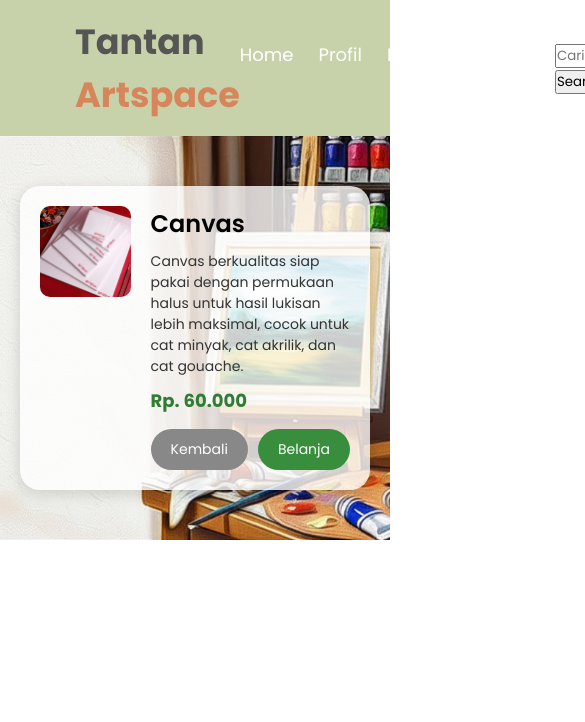
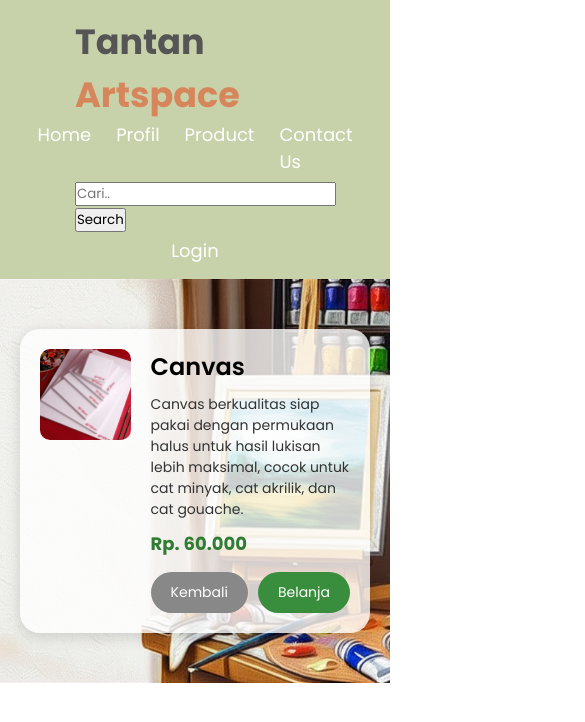
Before and after one commit to Intan3007/Tantan_ArtSpace, a plain HTML site: page canvas.html in a window 390 px wide. Shown: the top 722 px of the page, 585 px wide, since content can reach past the window. Drawn offline with Linux system fonts and the light colour scheme; a web font is replaced by a local one.

Commit message:
Add files via upload

```diff
--- a/canvas.html
+++ b/canvas.html
@@ -1,8 +1,7 @@
 <!DOCTYPE html>
 <html lang="id">
   <head>
-    <meta charset="UTF-8" />
-    <meta name="viewport" content="width=device-width, initial-scale=1.0" />
+    <meta name="viewport" content="width=device-widht, initial-scale=1.0" />
     <title>Detail Produk</title>
     <link rel="stylesheet" href="detailproduk.css" />
   </head>
--- a/contact.css
+++ b/contact.css
@@ -5,6 +5,20 @@
   padding: 0;
   box-sizing: border-box;
   font-family: "Poppins", sans-serif;
+}
+@media (max-width: 600px) {
+  nav {
+    flex-direction: column;
+    align-items: flex-start;
+  }
+nav a,.navbar-search, .ul li a {
+  width: 100%;
+  margin: 5px 0;
+}
+
+img {
+  max-width: 100%;
+  height: auto}
 }
 /*--id selector--*/
 .navbar {
--- a/detailproduk.css
+++ b/detailproduk.css
@@ -4,6 +4,21 @@
     padding: 0px;
     box-sizing: border-box;
     font-family: "Poppins", sans-serif;}
+
+@media (max-width: 600px) {
+  nav {
+    flex-direction: column;
+    align-items: flex-start;
+  }
+nav a,.navbar-search, .ul li a {
+  width: 100%;
+  margin: 5px 0;
+}
+
+img {
+  max-width: 100%;
+  height: auto}
+}
 /*--id selector--*/
 .navbar {
     width: 100%;
--- a/login.css
+++ b/login.css
@@ -6,7 +6,20 @@
     box-sizing: border-box;
     font-family: "Poppins", sans-serif;
 }
+@media (max-width: 600px) {
+  nav {
+    flex-direction: column;
+    align-items: flex-start;
+  }
+nav a,.navbar-search, .ul li a {
+  width: 100%;
+  margin: 5px 0;
+}
 
+img {
+  max-width: 100%;
+  height: auto}
+}
 body {
     display: flex;
     justify-content: center;
--- a/produk.css
+++ b/produk.css
@@ -4,6 +4,21 @@
     padding: 0px;
     box-sizing: border-box;
     font-family: "Poppins", sans-serif;}
+
+@media (max-width: 600px) {
+  nav {
+    flex-direction: column;
+    align-items: flex-start;
+  }
+nav a,.navbar-search, .ul li a {
+  width: 100%;
+  margin: 5px 0;
+}
+
+img {
+  max-width: 100%;
+  height: auto}
+}
 /*--id selector--*/
 .navbar {
     width: 100%;
--- a/styletantan.css
+++ b/styletantan.css
@@ -3,7 +3,23 @@
     margin: 0px;
     padding: 0px;
     box-sizing: border-box;
-    font-family: "Poppins", sans-serif;}
+    font-family: "Poppins", sans-serif;
+  }
+
+@media (max-width: 600px) {
+  nav {
+    flex-direction: column;
+    align-items: flex-start;
+  }
+nav a,.navbar-search, .ul li a {
+  width: 100%;
+  margin: 5px 0;
+}
+
+img {
+  max-width: 100%;
+  height: auto}
+}
 /*--id selector--*/
 .navbar {
     width: 100%;
```
Also changed, not shown: 1setalatgambar.html (+1 -2 lines), 1setalatlukis.html (+1 -2 lines), acrylicmarker.html (+3 -3 lines), alcoholmarker.html (+3 -3 lines), catacrylic.html (+1 -2 lines), catgouache.html (+1 -2 lines), contact.html (+1 -0 lines), index.html (+1 -0 lines), login.html (+1 -2 lines), oilcolorpencil.html (+1 -2 lines), produk.html (+1 -0 lines), skechbook.html (+1 -2 lines), watercolor.html (+1 -2 lines).
